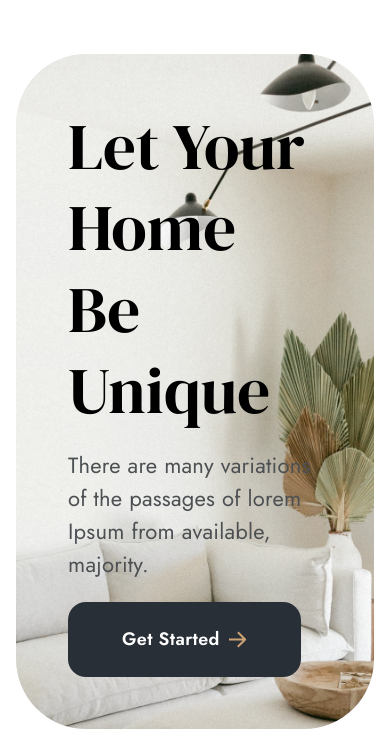
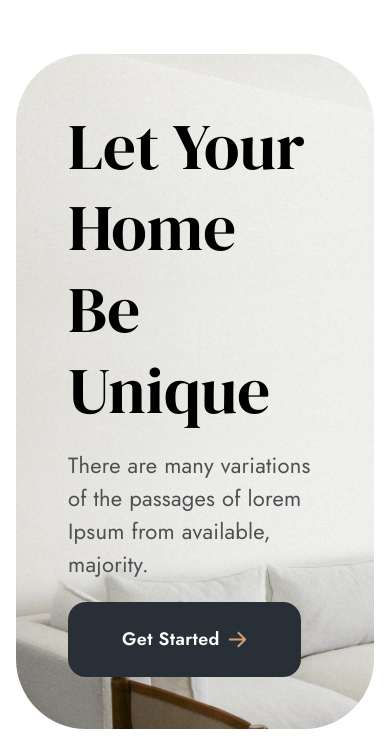
Before and after one commit to Tauhid8k/interior-design-template, a website built with Parcel: page src/index.html in a window 390 px wide. Shown: the part 106-844 px from the top of the page. Built offline with nearby package versions, Linux system fonts and the light colour scheme.

Commit message:
hero banner optimization for text

```diff
--- a/src/index.html
+++ b/src/index.html
@@ -112,7 +112,7 @@
       <div class="container">
         <!-- Hero Wrapper -->
         <div
-          class="min-h-[570px] lg:min-h-[706px] flex items-center bg-cover bg-center bg-no-repeat rounded-[70px] p-[52px]"
+          class="min-h-[570px] lg:min-h-[706px] flex items-center bg-cover bg-left md:bg-center bg-no-repeat rounded-[70px] p-[52px]"
           style="background-image: url('./images/banner.png')"
         >
           <!-- Hero Text -->
```
